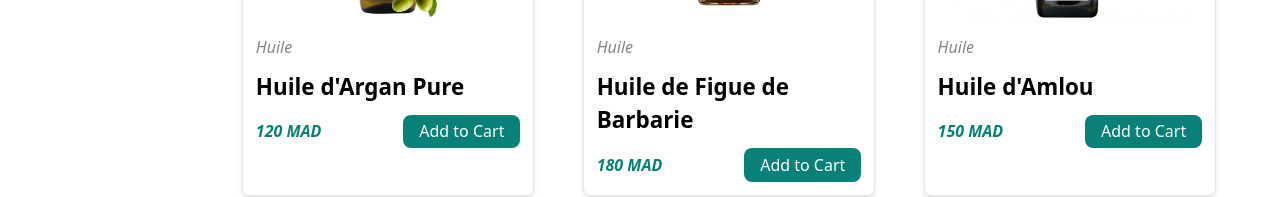
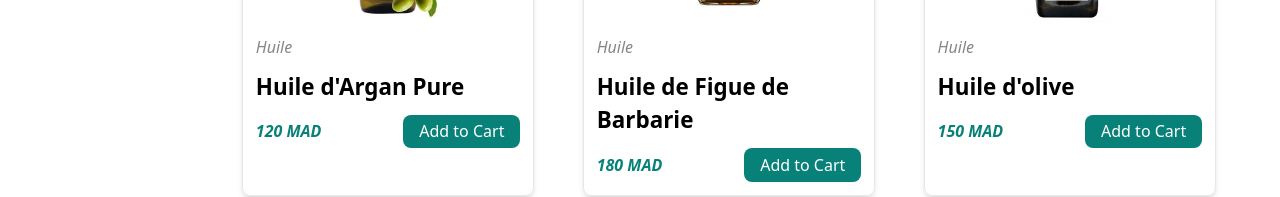
Before and after one commit to Samir-ibourki/Dashbord-comperative, a React (Vite) app: page / in a window 1280 px wide. Shown: the part 327-524 px from the top of the page. Built offline with nearby package versions, Linux system fonts and the light colour scheme.

Commit message:
five commit

```diff
--- a/src/App.jsx
+++ b/src/App.jsx
@@ -1,26 +1,23 @@
+import "./index.css";
 
-import './index.css'
-import React from "react";
 import { FaFacebookF, FaTwitter, FaInstagram } from "react-icons/fa";
-
-import Product from './data/products.json';
-import Header from './component/header'
- import SideBar from './component/sidebar'
-import Products from './component/products';
-import CardsLits from './component/products';
+//import productsItems from "./data/products.json";
+import Header from "./component/header";
+import SideBar from "./component/sidebar";
+import Products from "./component/products";
+import CardsLits from "./component/products";
 function App() {
-  return (
-   <>
-   <Header/>
-<section className='flex justify-between max-w-[90vw] mx-auto'>
-  <SideBar/>
-<Products/>
-</section>
 
 
-
-   </>
-  )
+  return (
+    <>
+      <Header />
+      <section className="flex justify-between gap-[] max-w-[90vw] mx-auto">
+        <SideBar/>
+        <CardsLits/>
+      </section>
+    </>
+  );
 }
 
-export default App
+export default App;
--- a/src/component/products.jsx
+++ b/src/component/products.jsx
@@ -1,62 +1,37 @@
-import products from '../data/products.json'
+import myproducts from '../data/products.json'
 
-// function Products() {
-//   return (
-
-//     <div className=' flex max-w-[90vw] mx-auto justify-between gap-[2rem]'>
-
-
-//    {  products.map((product) => (
-//         <div class="border-solid border-[0.1rem] rounded-2xl p-4 shadow-xl hover:shadow-2xl hover:transition-all hover:ease-linear cursor-pointer w-[calc(90vw / 3)]">
-//           <span>
-//             <img class="rounded-2xl mb-[0.7rem]" src={product.image} alt={product.name} />
-//           </span>
-//           <p class="ad italic mb-[0.7rem] text-[#8a8484]">{product.category}</p>
-//           <h3>{product.name}</h3>
-
-//           <aside class="cart-shop flex justify-between text-[#088178] ">
-//             <p class="prix italic font-bold">{product.price}</p>
-//          <button className="bg-black text-white px-3 py-1 mt-2 rounded">Add to Cart</button>
-
-//         </aside>
-//         </div>
-//     ))}
-//    </div>
-
-//   )
-// }
 function CardsLits() {
-  return(
-
-
-     <section className='flex flex-wrap max-w-[90vw] mx-auto lg:justify-between gap-y-[2rem] mb-[4rem]'>
-      {products.map((product)=>{
-return <Card key={product.id} {...product} />
+  return (
+    <section className="flex flex-wrap max-w-[90vw] mx-auto lg:justify-between gap-y-[2rem] mb-[4rem]">
+      {myproducts.map((product) => {
+        return <Card key={product.id} {...product} />;
       })}
     </section>
-
-
-  )
+  );
 }
 
 function Card(props) {
-  const {image,price,name,category} = props
-  return(
-
+  const { image, price, name, category } = props;
+  return (
     <div className="border-solid border-[0.1rem] rounded-[0.5rem] p-[0.8rem] shadow-md hover:shadow-xl hover:transition-all hover:ease-linear cursor-pointer w-[30%]">
-          <span className='mx-[auto]'>
-            <img className="rounded-[0.5rem] mx-[auto] mb-[0.7rem]  w-[100%]" src={image} alt={name} />
+      <span className="mx-[auto]">
+        <img
+          className="rounded-[0.5rem] mx-[auto] mb-[0.7rem]  w-[100%]"
+          src={image}
+          alt={name}
+        />
       </span>
       <p className=" italic mb-[0.7rem] text-[#8a8484]">{category}</p>
-          <h3 className='mb-[0.7rem] font-semibold text-[1.4rem]'>{name}</h3>
+      <h3 className="mb-[0.7rem] font-semibold text-[1.4rem]">{name}</h3>
 
       <aside className=" lg:flex lg:justify-between lg:items-center text-[#088178] ">
         <p className="prix italic font-bold">{price} MAD</p>
-          <button className="bg-[#088178] hover:bg-[#cdd95f] hover:text-black hover:font-semibold hover:transition-all hover:ease-linear hover:duration-300 text-[white] px-[1rem] py-[0.3rem] rounded-[0.5rem] cursor-pointer">Add to Cart</button>
-
+        <button className="bg-[#088178] hover:bg-[#cdd95f] hover:text-black hover:font-semibold hover:transition-all hover:ease-linear hover:duration-300 text-[white] px-[1rem] py-[0.3rem] rounded-[0.5rem] cursor-pointer">
+          Add to Cart
+        </button>
       </aside>
     </div>
-  )
+  );
 }
 
 export default CardsLits;
--- a/src/component/sidebar.jsx
+++ b/src/component/sidebar.jsx
@@ -1,29 +1,29 @@
 
 export default function SideBar() {
-    return (
-        <>
 
-<div className=" p-2 w-full">
+ const categorys = ['Huile','Miel','Graines']
+
+  return (
+    <>
+
+      <div className=" p-2 w-[100%]">
         <h2 class="text-2xl mb-3 font-semibold ">Filters</h2>
         <h3 class="text-2xl mb-4">Category :</h3>
         <div id="filters-container" className="text-xl space-y-3">
-          <div className="space-x-2">
-            <input type="checkbox" className="check" id="huile" />
-            <label for="huile">Huile</label>
+          {categorys.map((category)=>{
+            return(
+<div className="space-x-2">
+            <input type="checkbox" value={category}
+            />
+            <label for={category}>{category}</label>
           </div>
-          <div className="space-x-2">
-            <input type="checkbox" className="check" id="miel" />
-            <label for="miel">Miel</label>
-          </div>
-          <div className="space-x-2">
-            <input type="checkbox" className="check" id="graines" />
-            <label for="graines">Graines</label>
-          </div>
+            )
+
+
+          })}
+
         </div>
       </div>
-
-        </>
-
-
-    )
+    </>
+  );
 }
--- a/src/data/products.json
+++ b/src/data/products.json
@@ -11,11 +11,11 @@
     "name": "Huile de Figue de Barbarie",
     "price": 180,
     "image": "/assets/images/product-2.jpg",
-    "category": "Huile "
+    "category": "Huile"
   },
   {
     "id": 3,
-    "name": "Huile d'Amlou",
+    "name": "Huile d'olive",
     "price": 150,
     "image": "/assets/images/product-3.jpg",
     "category": "Huile"
```
Lines whose indentation alone changed are shown as unchanged.
